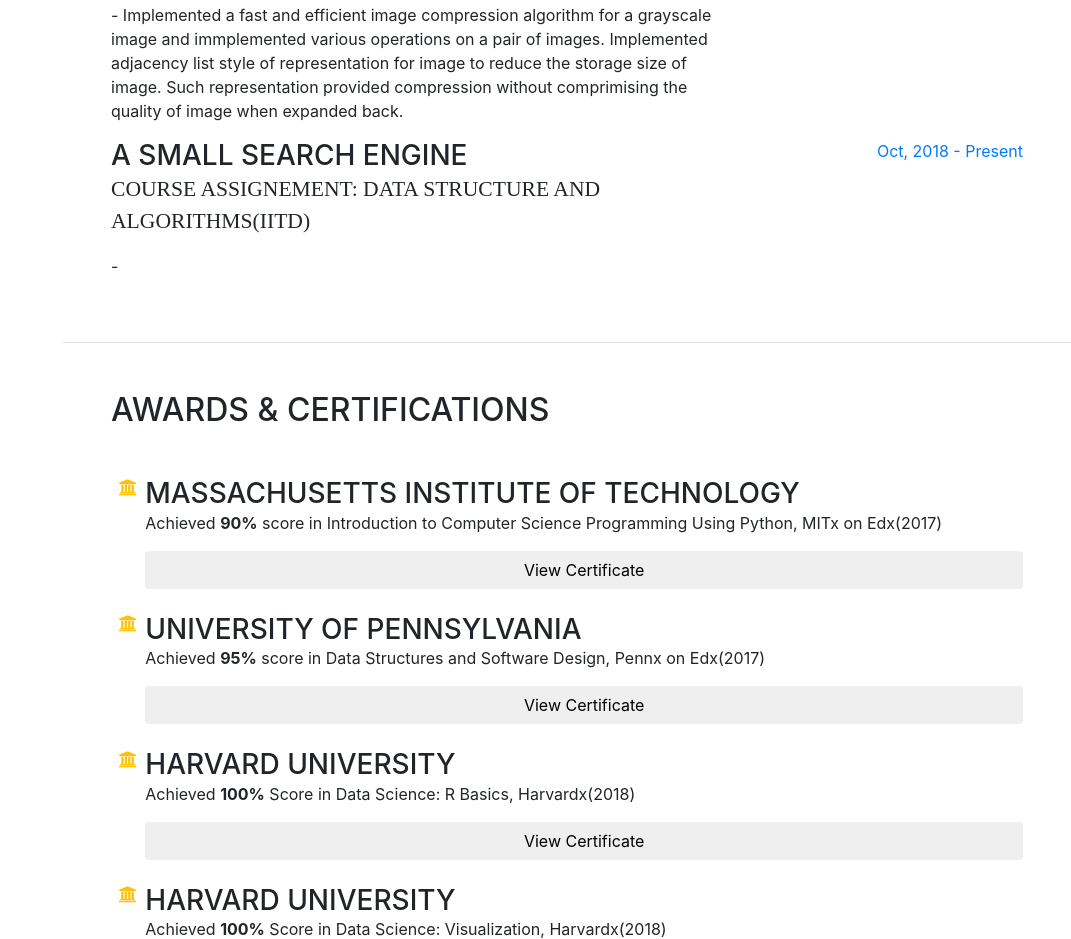
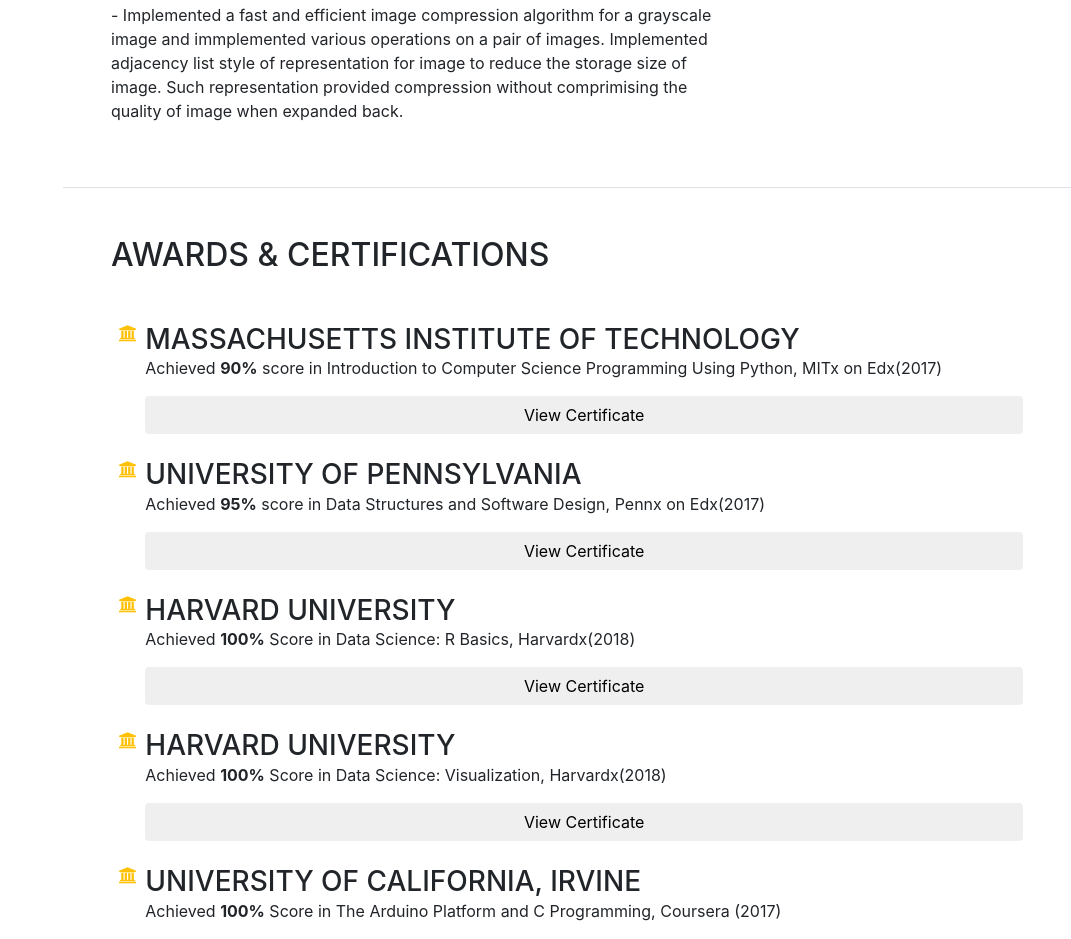
Before and after one commit to kartikhans/kartikhans.github.io, a website with bundled scripts: page index.html in a window 1280 px wide. Shown: the part 4426-5365 px from the top of the page, without its empty margins (209-1280 px from the left). Built offline with nearby package versions, Linux system fonts and the light colour scheme; a web font is replaced by a local one.

Commit message:
minor changes

```diff
--- a/index.html
+++ b/index.html
@@ -319,17 +319,7 @@ representation provided compression without comprimising the quality of image wh
               <span class="text-primary">Sept, 2018</span>
             </div>
           </div>
-          <div class="resume-item d-flex flex-column flex-md-row">
-            <div class="resume-content mr-auto">
-              <h3 class="mb-0">A small Search Engine</h3>
-              <div class="subheading mb-3">Course Assignement: Data Structure and Algorithms(IITD)</div>
-              <p>-
-              </p>
-            </div>
-            <div class="resume-date text-md-right">
-              <span class="text-primary">Oct, 2018 - Present</span>
-            </div>
-          </div>
+
         </div>
       </section>
       <section class="resume-section p-3 p-lg-5 d-flex flex-column" id="awards">
```
